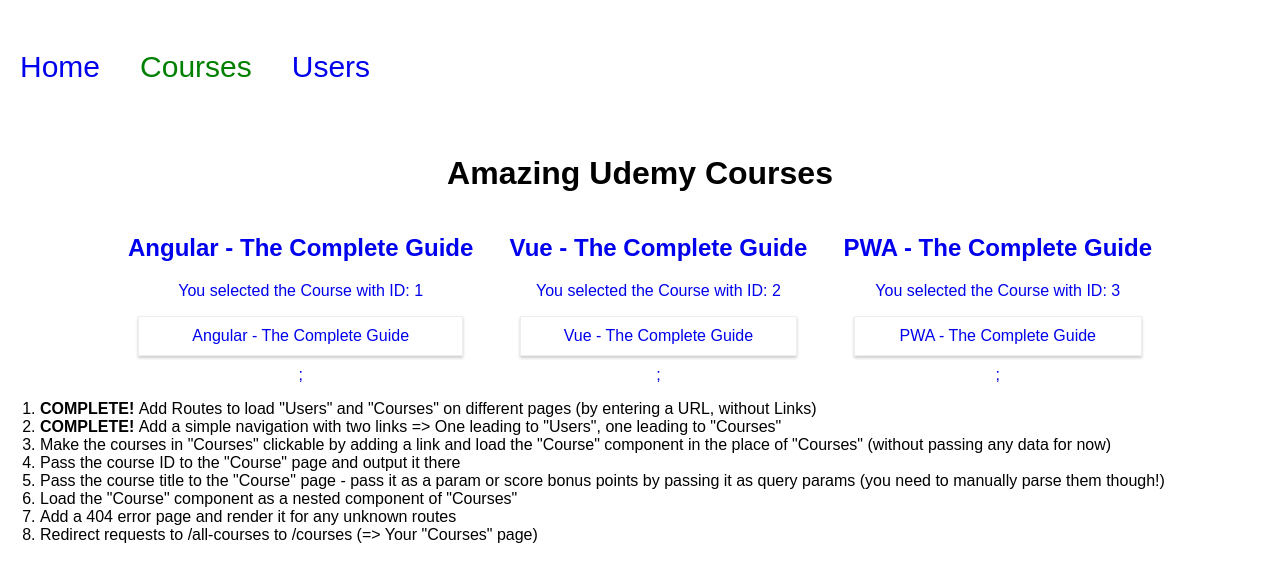
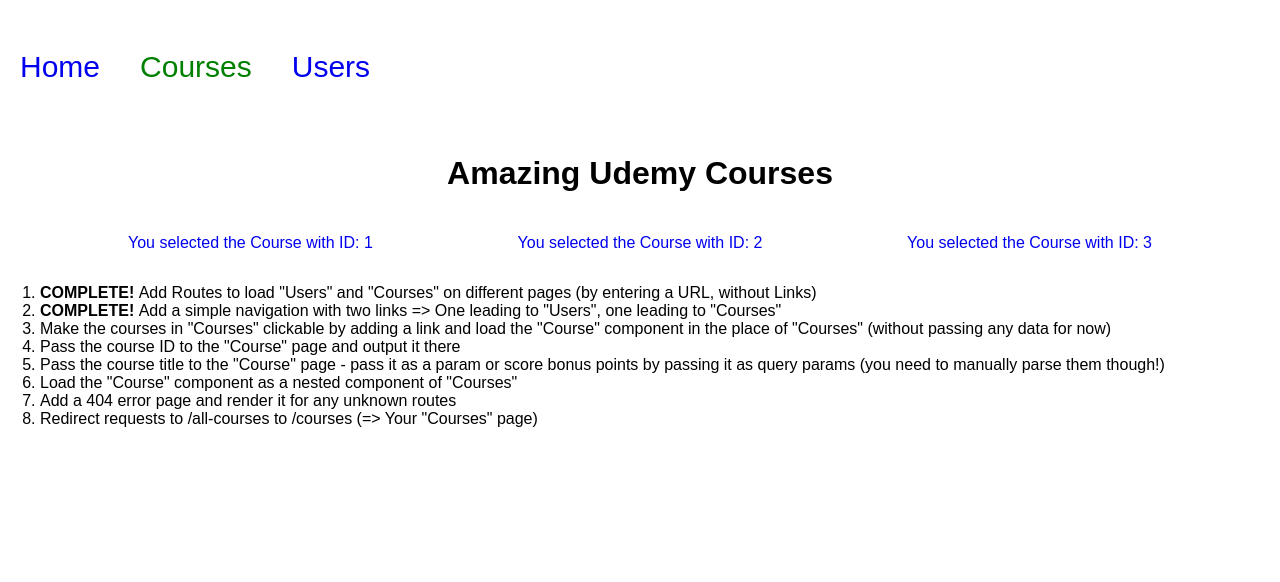
Before and after one commit to AndroidNinjaX/Udemy-React-Course-Section-11-Assignment_Routing, a React (Create React App) app: page /courses in a window 1280 px wide. Shown: the top 582 px of the page. Built offline with nearby package versions, Linux system fonts and the light colour scheme.

Commit message:
Import "Course" Component into "Courses" component.

```diff
--- a/src/containers/Courses/Courses.js
+++ b/src/containers/Courses/Courses.js
@@ -15,6 +15,12 @@
         ]
     }
 
+    selectCourseHandler(id) {
+        return(
+            <Course courseID={id}/>
+        );
+    }
+
     render () {
         return (
             <div>
@@ -24,8 +30,13 @@
                         this.state.courses.map( course => {
                             return (
                                 <NavLink to={"/" + course.id} key={course.id}>
-                                    <Course courseTitle={course.title} courseID={course.id}/>
-                                    <article className="Course">{course.title}</article>;
+                                    <Course
+                                        courseName={course.title}
+                                        courseID={course.id}>
+                                    </Course>
+                                    {/*<article
+                                        className="Course"
+                                    clicked={() => this.selectCourseHandler(course.id)}>{course.title}</article>;*/}
                                 </NavLink>
                             );
                         } )
```
